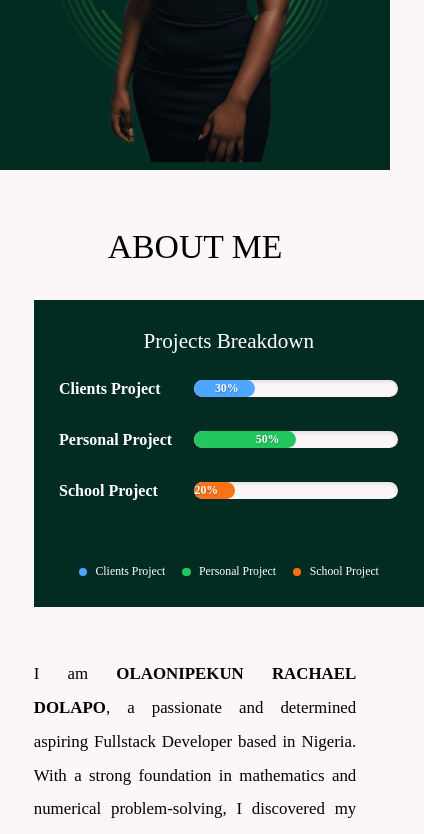
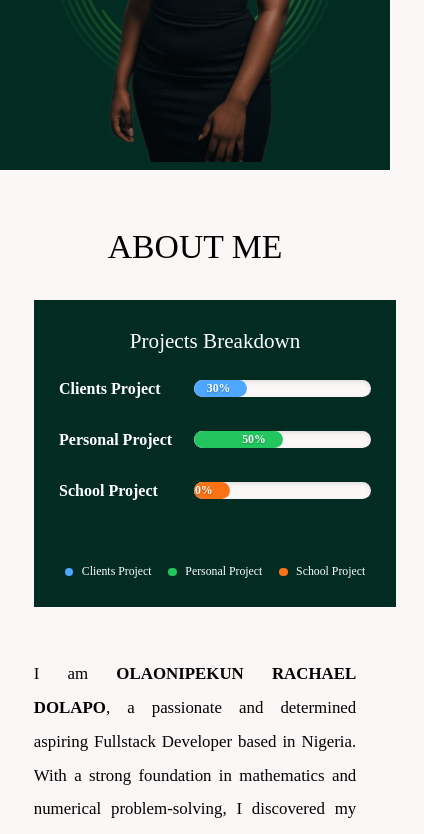
Before and after one commit to Lovethrech/my-main-portfolio, a Vue app: page / in a window 390 px wide. Shown: the part 690-1524 px from the top of the page, 424 px wide, since content can reach past the window. Built offline with nearby package versions, Linux system fonts and the light colour scheme.

Commit message:
working on the home-about components.

```diff
--- a/src/components/home/about/HomeAboutDescStats.vue
+++ b/src/components/home/about/HomeAboutDescStats.vue
@@ -28,7 +28,8 @@ import HomeAboutSkillsBarChart from './HomeAboutSkillsBarChart.vue';
 
 @media screen and (max-width: 1024px){
     .home-about-desc-stats{
-        margin-left:4vh;
+        margin-left: 4vh;
+        width:93%;
     }
 }
 </style>
--- a/src/components/home/about/HomeAboutSkillsBarChart.vue
+++ b/src/components/home/about/HomeAboutSkillsBarChart.vue
@@ -155,7 +155,6 @@ const skills=ref([
     gap: 1vh;
     font-size: 1.4vh;
 }
-
 .legend-dot {
     display: inline-block;
     width: 1vh;
```
